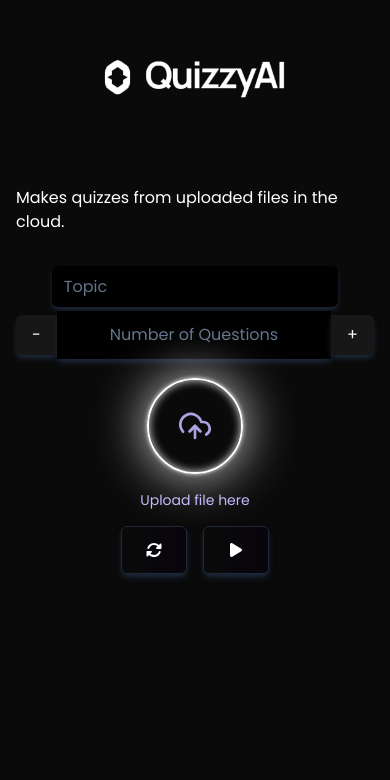
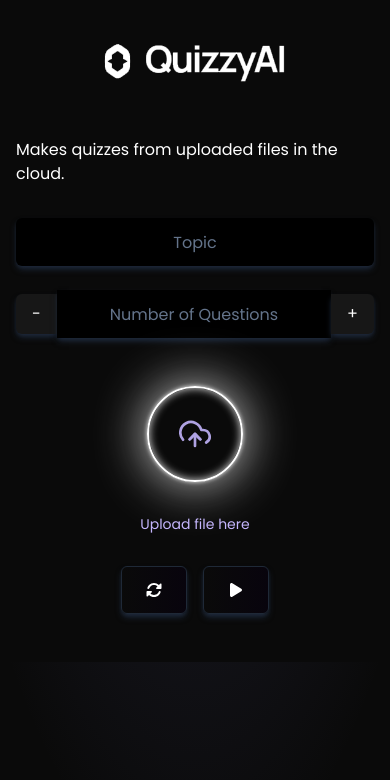
Before and after one commit to NabilKannane/QuizzyAI, a React (Create React App) app: page / in a window 390 px wide. Shown: the top 780 px of the page. Built offline with nearby package versions, Linux system fonts and the light colour scheme.

Commit message:
responsive page

```diff
--- a/src/App.js
+++ b/src/App.js
@@ -7,14 +7,14 @@
 function App() {
   return (
     <QuizProvider>
-      <div class="flex flex-wrap h-full w-full absolute top-0 z-[-2]  text-white bg-neutral-950 bg-[radial-gradient(ellipse_80%_80%_at_50%_-20%,rgba(120,119,198,0.3),rgba(255,255,255,0))]">
-        <div className=" md:w-1/3 bg-neutral-950  p-4 flex flex-col items-center">
-          <img src={logo} alt="Logo" className="w-60 mt-4 mb-16" />
+      <div class="flex flex-wrap w-full absolute top-0 z-[-2]  text-white bg-neutral-950 bg-[radial-gradient(ellipse_80%_80%_at_50%_-20%,rgba(120,119,198,0.3),rgba(255,255,255,0))]">
+      <div className="w-full md:w-1/3 bg-neutral-950 p-4 flex flex-col items-center">
+      <img src={logo} alt="Logo" className="w-60 mb-8" />
           <p>Makes quizzes from uploaded files in the cloud.</p>
           <Upload />
         </div>
 
-        <div className="w-full md:w-2/3 ">
+        <div className="w-full h-screen md:w-2/3 ">
           <Quizz />
         </div>
       </div>
--- a/src/components/NumberInput.jsx
+++ b/src/components/NumberInput.jsx
@@ -27,7 +27,7 @@
   };
 
   return (
-    <div className="w-full h-full flex flex-col justify-center items-center">
+    <div className="flex flex-col justify-center items-center">
       <div className="relative flex items-center">
         <button
           className="bg-neutral-900 shadow-slate-800 shadow-md  text-white rounded-l-md px-4 py-2"
--- a/src/components/Quizz.jsx
+++ b/src/components/Quizz.jsx
@@ -72,7 +72,7 @@
 
   return (
     <div className="flex flex-col w-full items-center justify-center h-full">
-      <div className="p-6 text-center w-11/12 md:w-1/2 py-16">
+      <div className="p-6 text-center w-11/12 md:w-1/2">
         <h2 className="text-xl font-semibold">
           Question {currentQuestionIndex + 1} - {num_max}
         </h2>
@@ -140,6 +140,7 @@
               </svg>
             </div>
           </button>
+
           <button
             className="relative h-12 overflow-hidden rounded bg-neutral-950 px-5 py-2.5 text-white transition-all duration-200 hover:bg-violet-900 hover:ring-offset-2 active:ring-2 active:ring-neutral-800"
             onClick={handleSubmit}
@@ -147,7 +148,7 @@
           >
             Confirm
           </button>
-          <button
+ <button
             className="group relative inline-flex h-12 w-12 items-center justify-center overflow-hidden rounded-full bg-neutral-950 font-medium text-neutral-200 hover:bg-green-900 transition-all duration-300 hover:w-32"
             onClick={handleNextQuestion}
             disabled={currentQuestionIndex === quizzes.quiz.length - 1}
--- a/src/components/Upload.jsx
+++ b/src/components/Upload.jsx
@@ -103,16 +103,16 @@
   };
 
   return (
-    <>
+    <div className=" h-100 ">
       <input
-        className="mt-8 h-12 w-4/5 shadow-slate-800 shadow-md rounded-md bg-[linear-gradient(#000,#000),linear-gradient(to_right,#334454,#334454)] px-3 py-2 text-slate-200 transition-all duration-500 placeholder:text-slate-500 focus:bg-[linear-gradient(#000,#000),linear-gradient(to_right,#c7d2fe,#8678f9)] focus:outline-none"
+        className="mt-8 mb-6 h-12 w-full text-center shadow-slate-800 shadow-md rounded-md bg-[linear-gradient(#000,#000),linear-gradient(to_right,#334454,#334454)] px-3 py-2 text-slate-200 transition-all duration-500 placeholder:text-slate-500 focus:bg-[linear-gradient(#000,#000),linear-gradient(to_right,#c7d2fe,#8678f9)] focus:outline-none"
         placeholder="Topic"
         onChange={handleTopics}
       />
       <NumberInput onChange={onChangeNumQuestions} numberqst={numQuestions} />
 
-      <div className="flex flex-col items-center mt-4 mb-16">
-        <div className="relative w-24 h-24 rounded-full border-2 border-violet-300 flex justify-center items-center overflow-hidden shadow-[0px_0px_100px_rgb(161,3,252)_inset_0px_0px_10px_rgb(161,3,252)_0px_0px_5px_rgb(255,255,255)] animate-flicker">
+      <div className="flex flex-col items-center mt-4 ">
+        <div className="relative mt-8  w-24 h-24 rounded-full border-2 border-violet-300 flex justify-center items-center overflow-hidden shadow-[0px_0px_100px_rgb(161,3,252)_inset_0px_0px_10px_rgb(161,3,252)_0px_0px_5px_rgb(255,255,255)] animate-flicker">
           <input
             className="absolute opacity-0 w-full h-full cursor-pointer"
             type="file"
@@ -138,12 +138,12 @@
             <polyline points="16 16 12 12 8 16"></polyline>
           </svg>
         </div>
-        <p className="mt-4 text-violet-300 text-center text-sm ">{fileName}</p>
+        <p className="mt-4 py-4  text-violet-300 text-center text-sm ">{fileName}</p>
         {uploadSuccess && (
           <p className="text-green-500">File uploaded successfully!</p>
         )}
         {error && <p className="text-red-500">{error}</p>}
-        <div className="flex justify-between mt-4 gap-4">
+        <div className="flex justify-between mt-4 mb-8 gap-4">
           <button
             className=" shadow-slate-800 shadow-md transition-background inline-flex h-12 items-center justify-center rounded-md  border border-gray-800 bg-gradient-to-r from-neutral-950 via-[#08040d] to-[#873bec] bg-[length:200%_200%] bg-[0%_0%] px-6 font-medium hover:text-white duration-500 hover:bg-[100%_200%] focus:outline-none focus:ring-2 focus:ring-gray-400 focus:ring-offset-2 focus:ring-offset-gray-50"
             onClick={handleReset}
@@ -159,7 +159,7 @@
           </button>
         </div>
       </div>
-    </>
+    </div>
   );
 };
 
```
